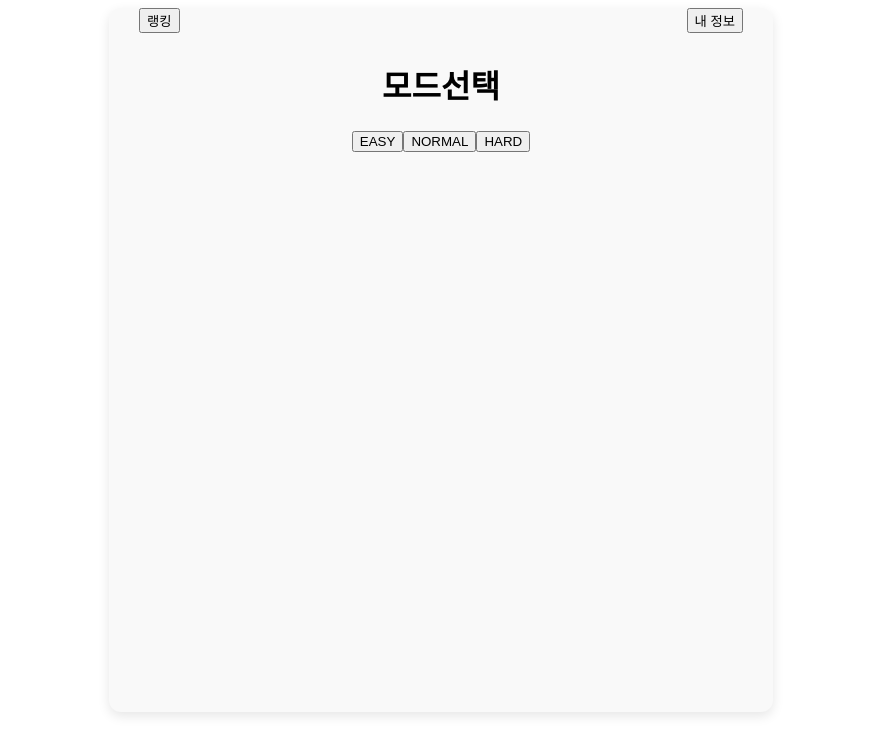
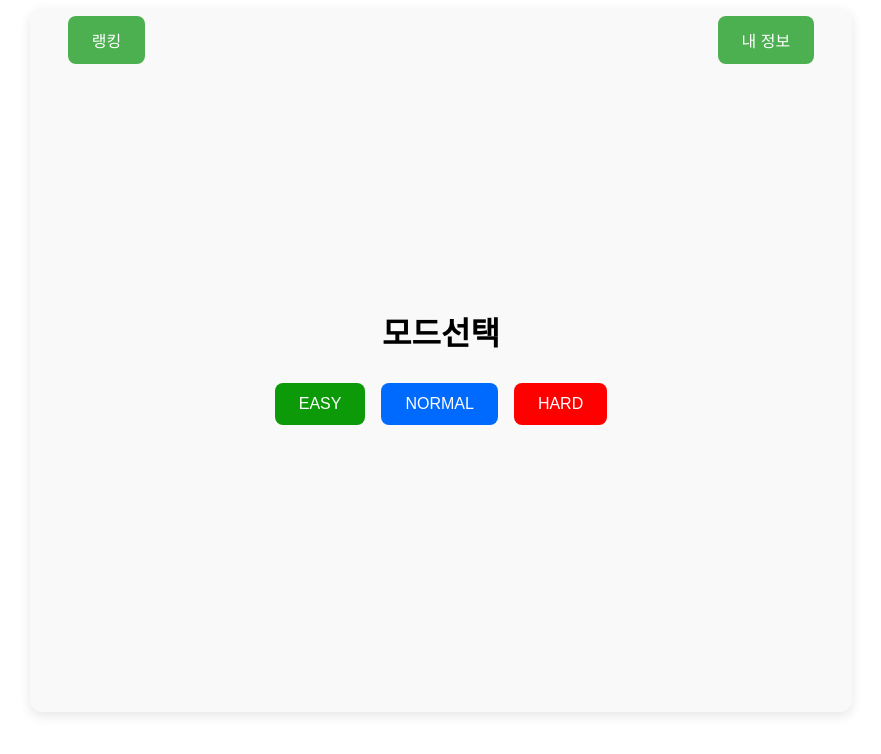
Before and after one commit to kdt-ful-class-three-group/updown, a React (Vite) app in the folder updown/client/: page /mode in a window 1280 px wide. Shown: the top 754 px of the page, without its empty margins (199-1080 px from the left). Built offline with nearby package versions, Linux system fonts and the light colour scheme.

Commit message:
모드페이지 스타일 수정

```diff
--- a/updown/client/src/App.css
+++ b/updown/client/src/App.css
@@ -1,5 +1,5 @@
 #root {
-  max-width: 600px;
+  max-width: 60%;
   margin: 0 auto;
   padding: 2rem;
   text-align: center;
@@ -9,6 +9,10 @@
   box-shadow: 0 4px 12px rgba(0, 0, 0, 0.1);
   min-height: 80vh;
   position: relative;
+  display: flex;
+  justify-content: center;
+  align-items: center;
+  flex-direction: column;
 }
 
 .card {
@@ -19,7 +23,15 @@
   color: #888;
 }
 
-/* 로그인페이지 */
+/* .main-content {
+  display: flex;
+  flex-direction: column;
+  justify-content: center;
+  align-items: center;
+  min-height: 60vh;
+} */
+
+/** 로그인페이지 */
 .login-form {
   display: flex;
   flex-direction: column;
@@ -28,7 +40,6 @@
   gap: 1rem;
   padding: 1rem;
 }
-
 .login-form input {
   width: 50%;
   padding: 0.5em;
@@ -38,7 +49,7 @@
   box-sizing: border-box;
 }
 
-
+/** 랭킹페이지 버튼 */
 .rank {
   position: absolute;
   left: 30px;
@@ -46,6 +57,7 @@
 
 }
 
+/** 랭킹페이지 */
 .rankPanel {
   position: fixed;
   top: 50%;
@@ -62,12 +74,14 @@
   transition: opacity 0.3s ease-in-out;
 }
 
+/** 내정보 버튼 */
 .info {
   position: absolute;
   right: 30px;
   top: 0;
 }
 
+/** 내정보 페이지 */
 .infoPanel {
   position: fixed;
   top: 50%;
@@ -75,7 +89,7 @@
   transform: translate(-50%, -50%);
   width: 400px;
   max-width: 90%;
-  height: auto;
+  height: 60%;
   background: white;
   box-shadow: 0 4px 12px rgba(0, 0, 0, 0.3);
   padding: 2rem;
@@ -83,6 +97,8 @@
   border-radius: 12px;
   transition: opacity 0.3s ease-in-out;
 }
+
+/** 기본버튼 스타일 */
 .all-btn {
   background-color: #4caf50;
   border: none;
@@ -94,14 +110,13 @@
   margin: 0.5rem;
   transition: background-color 0.3s ease;
 }
-
 .all-btn:hover {
   background-color: #388e3c;
 }
 
 
 
-
+/** 회원가입페이지 */
 .signup-form {
   display: flex;
   flex-direction: column;
@@ -110,7 +125,6 @@
   gap: 1rem;
   padding: 1rem;
 }
-
 .input-inline-btn {
   position: absolute;
   top: 50%;
@@ -127,12 +141,10 @@
   cursor: pointer;
   box-shadow: 0 1px 3px rgba(0, 0, 0, 0.1);
 }
-
 .input-with-button {
   position: relative;
   width: 100%;
 }
-
 .input-with-button input {
   width: 100%;
   padding-right: 5.5em;
@@ -142,20 +154,15 @@
   border-radius: 6px;
   box-sizing: border-box;
 }
-
 .password-input {
   position: relative;
   width: 100%;
 }
-
 .password-input input {
   width: 100%;
   padding-right: 5.5em;
   box-sizing: border-box;
 }
-
-
-
 .form-group {
   display: flex;
   flex-direction: column;
@@ -171,7 +178,6 @@
   border-radius: 6px;
   box-sizing: border-box;
 }
-
 .form-message {
   font-size: 0.85rem;
   margin-top: 0.25rem;
@@ -181,11 +187,32 @@
   max-width: 400px;
   min-height: 1.2em;
 }
-
 .color-red {
   color: red;
 }
-
 .color-blue {
   color: blue;
 }
+
+/** 모드선택 */
+
+.easy {
+  background-color: #0D9A08
+}
+.easy:hover{
+  background-color: #0B7E07;
+}
+
+.normal {
+  background-color: #006AFF;
+}
+.normal:hover {
+  background-color: #0052CC;
+}
+
+.hard {
+   background-color: #FF0000;
+}
+.hard:hover{
+  background-color: #CC0000;
+}
--- a/updown/client/src/pages/GamePage.jsx
+++ b/updown/client/src/pages/GamePage.jsx
@@ -112,7 +112,7 @@ export function GamePage() {
         <p>{history[3]}</p>
       </Div>
       <div>
-        <button onClick={() => navigate('/mode')}>처음으로</button>
+        <button className='all-btn' onClick={() => navigate('/mode')}>처음으로</button>
       </div>
     </Div>
   );
--- a/updown/client/src/pages/Layout.jsx
+++ b/updown/client/src/pages/Layout.jsx
@@ -33,8 +33,8 @@ export function Layout() {
     <div>
       <header>
         <div className="header">
-          <button className="rank"onClick={rankToggle}>랭킹</button>
-          <button className="info" onClick={infoToggle}>내 정보</button>
+          <button className="all-btn rank"onClick={rankToggle}>랭킹</button>
+          <button className="all-btn info" onClick={infoToggle}>내 정보</button>
         </div>
       </header>
 
@@ -42,14 +42,14 @@ export function Layout() {
         <div className="infoPanel">
           <h2>내 정보</h2>
           <p>{username}님</p>
-          <button onClick={infoToggle}>닫기</button>
-          <button onClick={logout}>로그아웃</button>
+          <button className="all-btn" onClick={infoToggle}>닫기</button>
+          <button className="all-btn" onClick={logout}>로그아웃</button>
         </div>
       )}
       {isRankOpen && (
         <div className="rankPanel">
           <RankingPage />
-          <button onClick={rankToggle}>닫기</button>
+          <button className="all-btn" onClick={rankToggle}>닫기</button>
         </div>
       )}
 
--- a/updown/client/src/pages/ModePage.jsx
+++ b/updown/client/src/pages/ModePage.jsx
@@ -9,14 +9,14 @@ import { Div } from "../components/Tag";
   // useNavigate 훅을 사용하여 페이지 이동
    const navigate = useNavigate();
   return (
-    <Div>
-      <Div>
+    <Div className="main-content">
+      <Div >
       <h1>모드선택</h1>
       </Div>
       <Div>
-        <Button btnName={'EASY'} onClick={() => navigate('/easy')}/>
-        <Button btnName={'NORMAL'} onClick={() => navigate('/normal')}/>
-        <Button btnName={'HARD'} onClick={() => navigate('/hard')}/>
+        <Button className="all-btn easy" btnName={'EASY'} onClick={() => navigate('/easy')}/>
+        <Button className="all-btn normal" btnName={'NORMAL'} onClick={() => navigate('/normal')}/>
+        <Button className="all-btn hard" btnName={'HARD'} onClick={() => navigate('/hard')}/>
       </Div>
     </Div>
   )
--- a/updown/client/src/pages/RankingPage.jsx
+++ b/updown/client/src/pages/RankingPage.jsx
@@ -44,9 +44,9 @@ export const RankingPage = () => {
     <div>
       <h1>랭킹</h1>
       <div>
-        <button onClick={() => modeClick('easy')}>EASY</button>
-        <button onClick={() => modeClick('normal')}>NORMAL</button>
-        <button onClick={() => modeClick('hard')}>HARD</button>
+        <button className="all-btn easy" onClick={() => modeClick('easy')}>EASY</button>
+        <button className="all-btn normal" onClick={() => modeClick('normal')}>NORMAL</button>
+        <button className="all-btn hard" onClick={() => modeClick('hard')}>HARD</button>
       </div>
       <div>
         <table>
```
